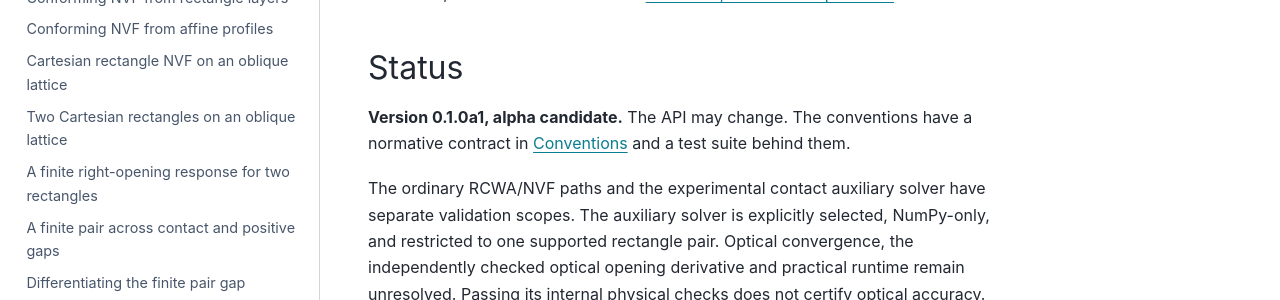
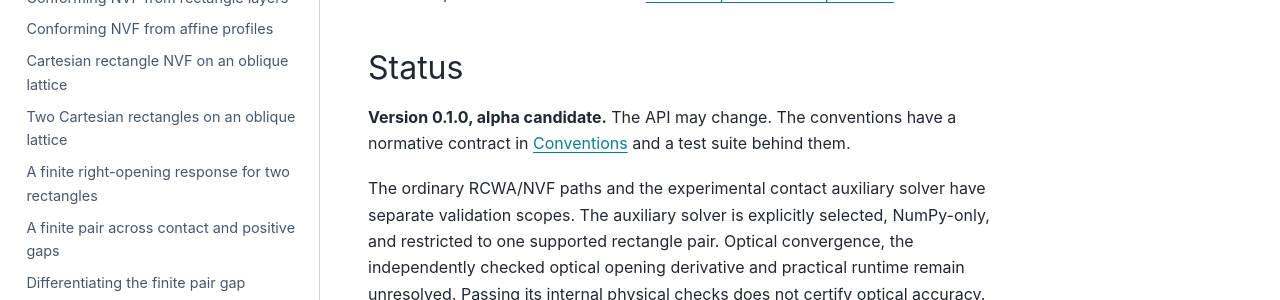
Before and after one commit to fieldalgo/wavebit, a Sphinx documentation site: the page built from docs/guide/what-is-wavebit.md, in a window 1280 px wide and 900 px high, scrolled down 943 px. Shown: the part 375-675 px from the top of the window. Built offline with Sphinx 7.4.7 and the PyData theme 0.15.4, drawn with Linux system fonts in a browser that asks for light colours.

Commit message:
Use plain 0.1.0 version for the alpha preview
Remove the a1 suffix from package metadata and documentation while retaining the explicit alpha status and experimental auxiliary scope. Rebuilt the wheel and source archive; fresh isolated installation, pip check, installed distribution smoke, and 66 documentation checks pass.

Co-authored-by: Codex <noreply@openai.com>

```diff
--- a/docs/conf.py
+++ b/docs/conf.py
@@ -38,7 +38,7 @@ sys.path.insert(0, str(pathlib.Path(__file__).resolve().parents[1]))
 project = 'Wavebit'
 author = 'FieldAlgo'
 copyright = '2026, FieldAlgo'
-release = '0.1.0a1'
+release = '0.1.0'
 
 extensions = [
     'myst_parser',              # the docs are markdown, and stay markdown
--- a/docs/guide/what-is-wavebit.md
+++ b/docs/guide/what-is-wavebit.md
@@ -41,7 +41,7 @@ taste: see [Backends, devices and precision](backends.md).
 
 ## Status
 
-**Version 0.1.0a1, alpha candidate.** The API may change. The conventions have a normative
+**Version 0.1.0, alpha candidate.** The API may change. The conventions have a normative
 contract in [Conventions](../conventions.md) and a test suite behind them.
 
 The ordinary RCWA/NVF paths and the experimental contact auxiliary solver have separate
--- a/pyproject.toml
+++ b/pyproject.toml
@@ -4,7 +4,7 @@ build-backend = "setuptools.build_meta"
 
 [project]
 name = "wavebit"
-version = "0.1.0a1"
+version = "0.1.0"
 description = "Electromagnetic simulation (RCWA) & optimization package in Python"
 readme = "README.md"
 license = "Apache-2.0"
--- a/wavebit/__init__.py
+++ b/wavebit/__init__.py
@@ -150,4 +150,4 @@ __all__ = [
     'JobSpec', 'Numerics', 'Sweep', 'SpecError', 'run',
 ]
 
-__version__ = "0.1.0a1"
+__version__ = "0.1.0"
```
Also changed, not shown: README.md (+1 -1 lines), docs/guide/installation.md (+1 -1 lines).
